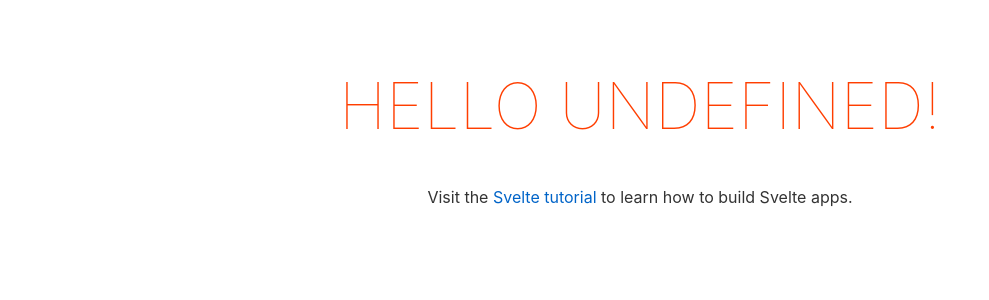
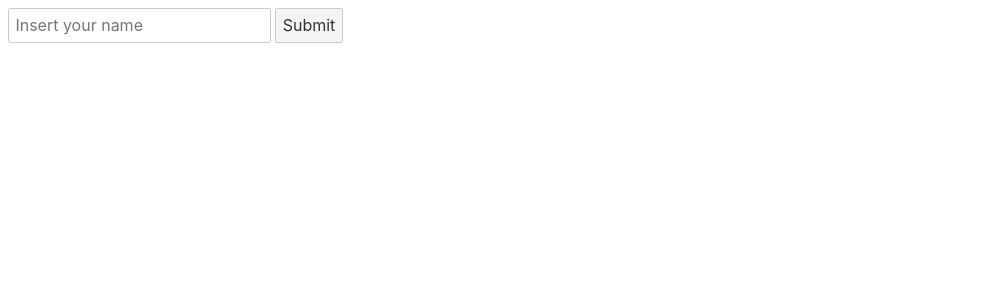
Before and after one commit to VFabricio/atto-chat-frontend, a Svelte app: page / in a window 1280 px wide. Shown: the top 300 px of the page, without its empty margins (0-989 px from the left). Built offline with nearby package versions, Linux system fonts and the light colour scheme.

Commit message:
Add top-level components.
Created App, Container, Chat and Login.

```diff
--- a/src/App.svelte
+++ b/src/App.svelte
@@ -1,30 +1,5 @@
 <script>
-	export let name;
+  import Container from './Container.svelte'
 </script>
 
-<main>
-	<h1>Hello {name}!</h1>
-	<p>Visit the <a href="https://svelte.dev/tutorial">Svelte tutorial</a> to learn how to build Svelte apps.</p>
-</main>
-
-<style>
-	main {
-		text-align: center;
-		padding: 1em;
-		max-width: 240px;
-		margin: 0 auto;
-	}
-
-	h1 {
-		color: #ff3e00;
-		text-transform: uppercase;
-		font-size: 4em;
-		font-weight: 100;
-	}
-
-	@media (min-width: 640px) {
-		main {
-			max-width: none;
-		}
-	}
-</style>
+<Container/>
--- /dev/null
+++ b/src/Chat.svelte
@@ -0,0 +1 @@
+TBD!
--- /dev/null
+++ b/src/Container.svelte
@@ -0,0 +1,16 @@
+<script>
+  import Login from './Login.svelte'
+  import Chat from './Chat.svelte'
+
+  let loggedIn = false
+
+  const handleLogin = () => {
+    loggedIn = true
+  }
+</script>
+
+{#if !loggedIn}
+  <Login on:login={handleLogin}/>
+{:else}
+  <Chat/>
+{/if}
--- /dev/null
+++ b/src/Login.svelte
@@ -0,0 +1,21 @@
+<script>
+  import { createEventDispatcher } from 'svelte'
+
+  const dispatch = createEventDispatcher()
+
+  let username
+  const handleSubmit = () => dispatch('login', { username })
+</script>
+
+<form on:submit|preventDefault={handleSubmit}>
+  <input
+    bind:value={username}
+    placeholder="Insert your name"
+    minlength=1
+    maxlength=32
+    required
+  >
+  <button>
+    Submit
+  </button>
+</form>
```
